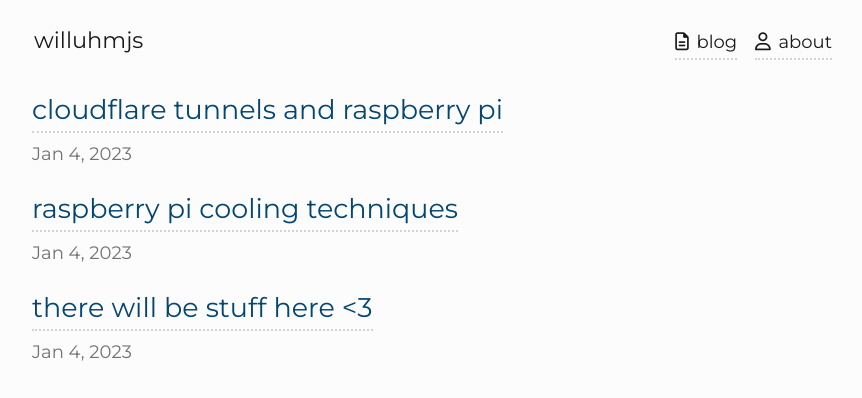
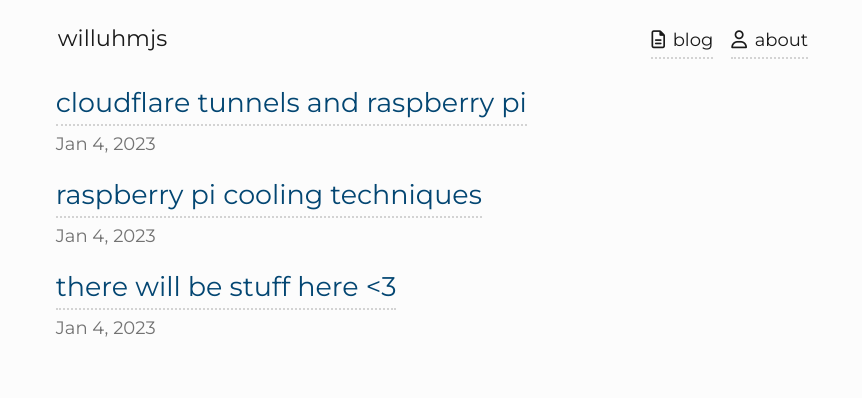
Before and after one commit to willuhmjs/webpage, a SvelteKit app: page / in a window 1280 px wide. Shown: the top 398 px of the page, without its empty margins (208-1070 px from the left). Built offline with nearby package versions, Linux system fonts and the light colour scheme.

Commit message:
feat: global border-box and line height

```diff
--- a/src/routes/style.css
+++ b/src/routes/style.css
@@ -4,6 +4,8 @@
     padding: 0;
     margin-block-start: 0;
     margin-block-end: 0;
+    box-sizing: border-box;
+    line-height: 1.5rem;
 }
 
 body {
```
